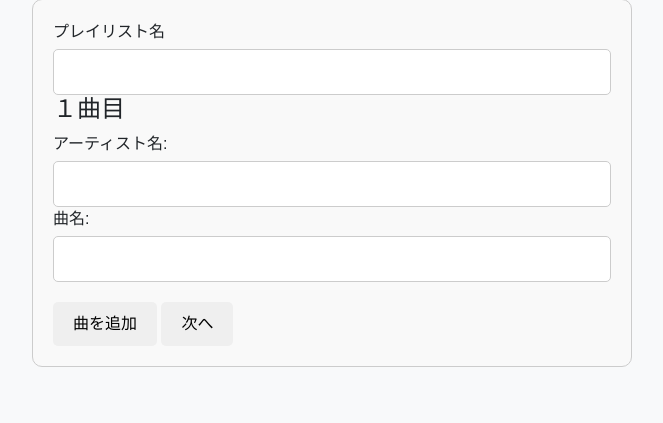
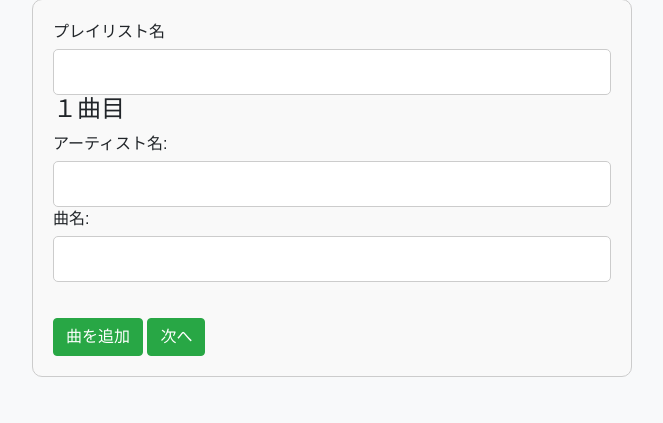
Before and after one commit to Chame02/karakuto2, a Flask app: page /edit in a window 1280 px wide. Shown: the part 211-634 px from the top of the page, without its empty margins (308-971 px from the left). Run offline with Flask 3, Linux system fonts and the light colour scheme; some libraries are stand-ins or nearby versions.

Commit message:
ボタンの統一

```diff
--- a/templates/confirmation.html
+++ b/templates/confirmation.html
@@ -7,5 +7,5 @@
     {% for playlist in playlists %}
     <p>{{ loop.index }}曲目: アーティスト名 - {{ playlist[0] }}, 曲名 - {{ playlist[1] }}</p>
     {% endfor %}
-    <button onclick="location.href='{{ url_for('index') }}';">ホームに戻る</button>
+    <button onclick="location.href='{{ url_for('index') }}';" class="btn btn-success mt-3">ホームに戻る</button>
 {% endblock %}
--- a/templates/edit.html
+++ b/templates/edit.html
@@ -16,16 +16,16 @@
             <input type="text" id="song1" name="song">
         </div>
     </div>
-    <button type="button" onclick="addSong()">曲を追加</button>
-    <button type="button" onclick="showConfirmationPage()">次へ</button>
+    <button type="button" onclick="addSong()" class="btn btn-success mt-3">曲を追加</button>
+    <button type="button" onclick="showConfirmationPage()" class="btn btn-success mt-3">次へ</button>
 </form>
 
 <!-- 確認ページを隠しておく -->
 <div id="confirmationPage" style="display: none;">
     <h2>確認ページ</h2>
     <div id="confirmationContent"></div>
-    <button onclick="goBack()">戻る</button>
-    <button onclick="submitForm()">送信</button>
+    <button onclick="goBack()" class="btn btn-success mt-3">戻る</button>
+    <button onclick="submitForm()" class="btn btn-success mt-3">送信</button>
 </div>
 
 <script>
--- a/templates/user_reg.html
+++ b/templates/user_reg.html
@@ -13,6 +13,6 @@
     <label for="password">パスワード:</label>
     <input type="password" id="password" name="password" required>
     <br>
-    <button type="submit">登録</button>
+    <button type="submit" class="btn btn-success mt-3">登録</button>
   </form>
 {% endblock %}
```
Also changed, not shown: templates/playlist.html (+4 -4 lines), templates/index.html (indentation only), 1 other file.
